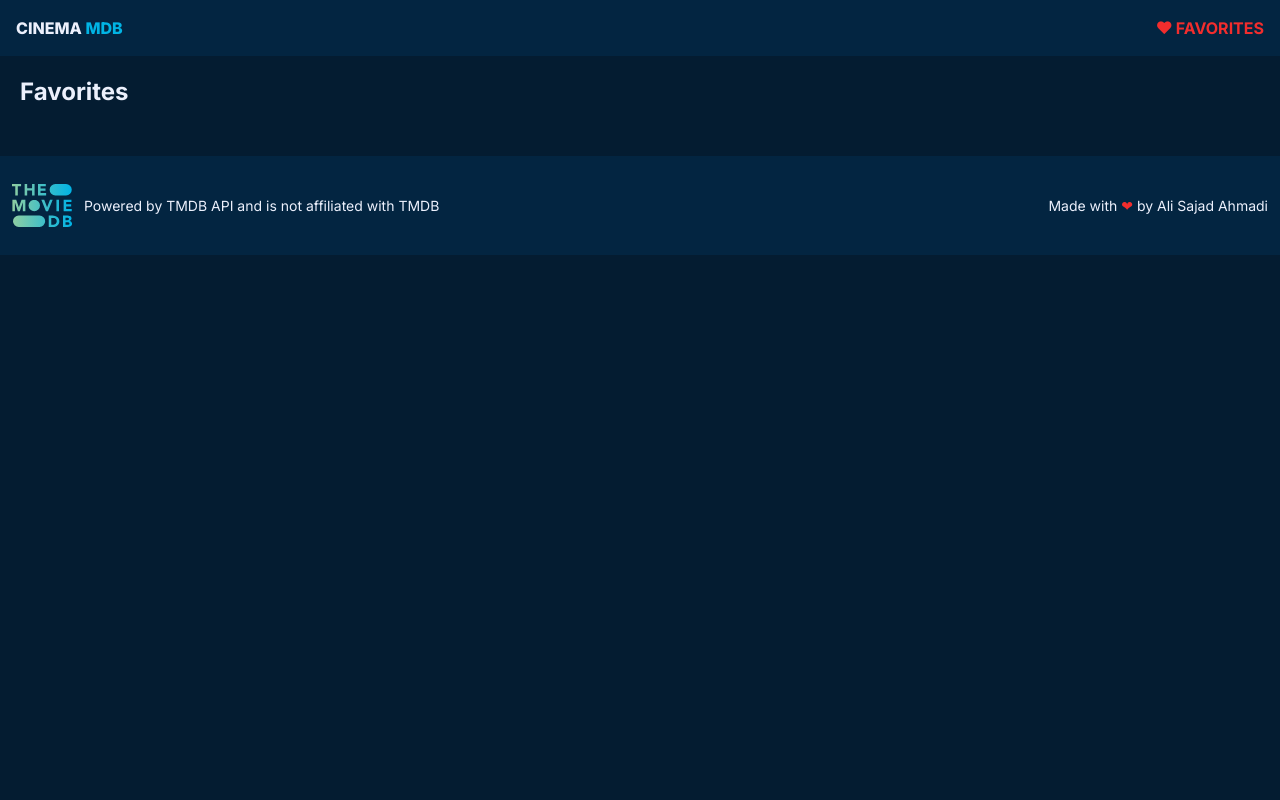
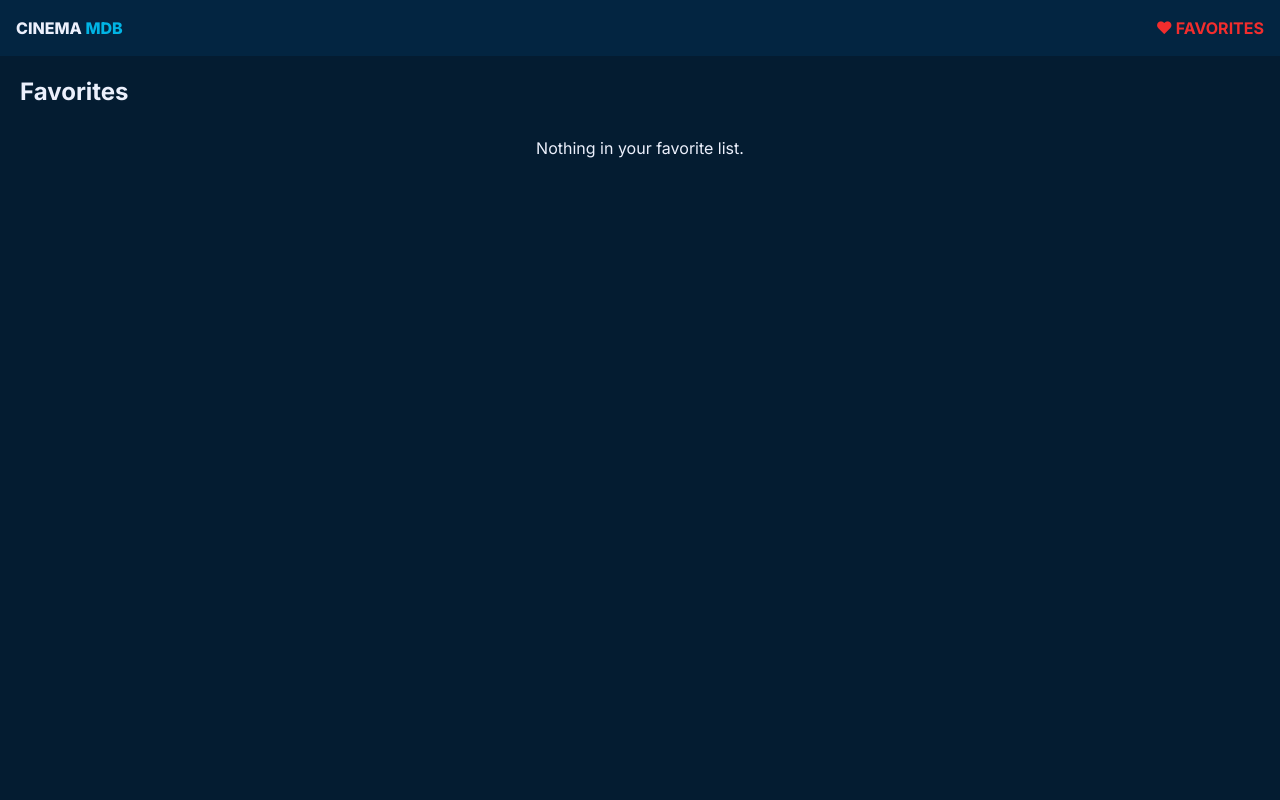
Before and after one commit to alisajad001/cinema, a React (Vite) app: page /favorites in a window 1280 px wide. Shown: the top 800 px of the page. Built offline with nearby package versions, Linux system fonts and the light colour scheme.

Commit message:
Feat: Recieve and pass addToFavorites prop to Movie.jsx

```diff
--- a/src/sections/Favorites.jsx
+++ b/src/sections/Favorites.jsx
@@ -1,15 +1,25 @@
 import Movie from '../components/MovieList/Movie';
 
-const Favorites = ({ favoriteMovies }) => {
+const Favorites = ({ favoriteMovies, addToFavorites }) => {
   return (
     <section className="p-5">
       <h2 className="text-white text-2xl font-bold mb-7">Favorites</h2>
       <div className="container mx-auto flex gap-6 flex-wrap justify-center">
-        {favoriteMovies.map((movie) => {
-          return (
-            <Movie key={movie.id} data={movie} id={movie.id} className="w-52" />
-          );
-        })}
+        {favoriteMovies.length > 0 ? (
+          favoriteMovies.map((movie) => {
+            return (
+              <Movie
+                key={movie.id}
+                data={movie}
+                id={movie.id}
+                addToFavorites={addToFavorites}
+                className="w-52"
+              />
+            );
+          })
+        ) : (
+          <p className="h-screen text-white">Nothing in your favorite list.</p>
+        )}
       </div>
     </section>
   );
```
